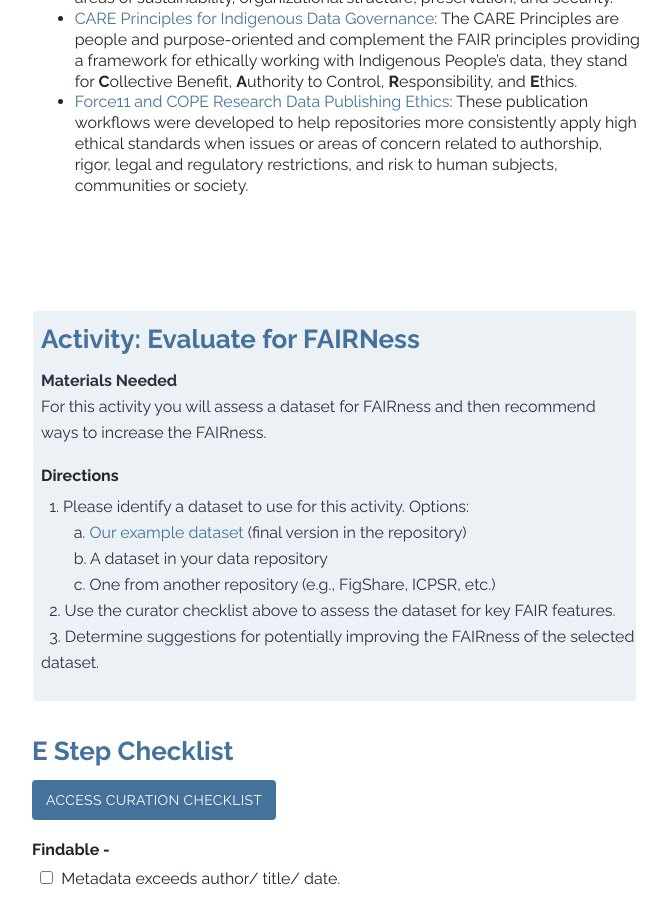
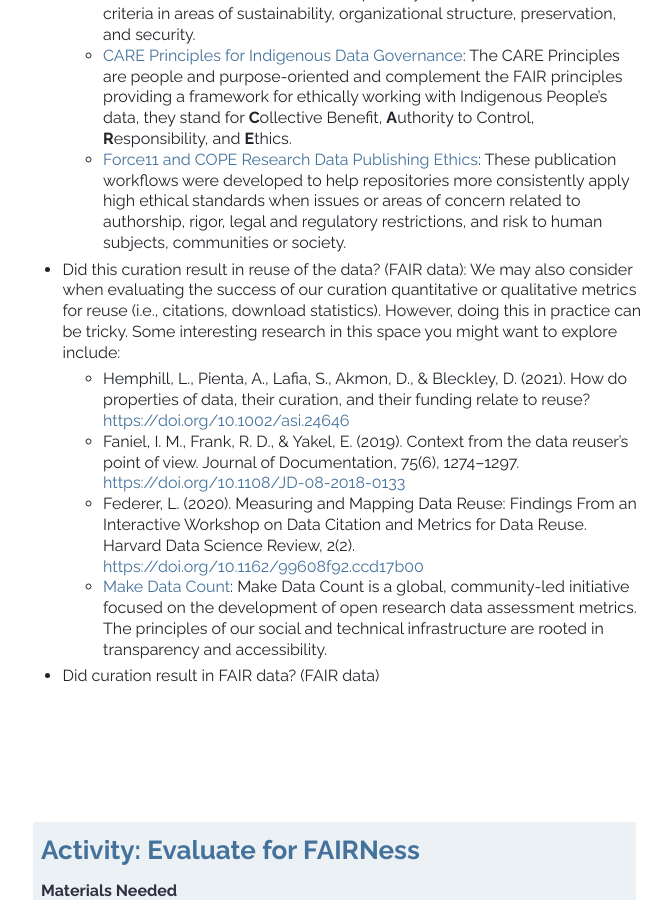
Before and after one commit to DataCurationNetwork/CURATED, a Jekyll site: the page built from _modules/module-e.md, in a window 1280 px wide and 900 px high, scrolled down 3302 px. Shown: the whole window, without its empty margins (143-814 px from the left). Built offline with Jekyll 4.4.1, drawn with Linux system fonts in a browser that asks for light colours.

Commit message:
Update module-e.md

```diff
--- a/_modules/module-e.md
+++ b/_modules/module-e.md
@@ -157,6 +157,7 @@ The diagram below shows the relationship and key considerations between the cura
 
 <h2>&nbsp;E Step Actions</h2>
 <p>
+  <ul style=" padding-top: 1%; padding-bottom: 1%;padding-left: 5%;">
   As we consider each stakeholder connection, ask yourself:
   <li> Did curation result in stronger relationships with the depositor? (Researcher / Curator)
   <ul style=" padding-top: 1%; padding-bottom: 1%;padding-left: 7%;">
@@ -201,7 +202,20 @@ In spring 2021, we surveyed 568 researchers who had recently deposited data into
     <li><a href="https://www.gida-global.org/care" tatget = "_blank">CARE Principles for Indigenous Data Governance</a>: The CARE Principles are people and purpose-oriented and complement the FAIR principles providing a framework for ethically working with Indigenous People’s data, they stand for <b>C</b>ollective Benefit, <b>A</b>uthority to Control, <b>R</b>esponsibility, and <b>E</b>thics.</li>
     <li><a href="https://www.force11.org/group/research-data-publishing-ethics" tatget = "_blank">Force11 and COPE Research Data Publishing Ethics</a>: These publication workflows were developed to help repositories more consistently apply high ethical standards when issues or areas of concern related to authorship, rigor, legal and regulatory restrictions, and risk to human subjects, communities or society. </li>
   </ul>
+  <li>Did this curation result in reuse of the data? (FAIR data): We may also consider when evaluating the success of our curation quantitative or qualitative metrics for reuse (i.e., citations, download statistics). However, doing this in practice can be tricky. Some interesting research in this space you might want to explore include:
+     <ul style=" padding-top: 1%; padding-bottom: 1%;padding-left: 7%;">
+      <li>Hemphill, L., Pienta, A., Lafia, S., Akmon, D., & Bleckley, D. (2021). How do properties of data, their curation, and their funding relate to reuse? <a href="https://doi.org/10.1002/asi.24646" tatget = "_blank">https://doi.org/10.1002/asi.24646</a></li>
+      <li>Faniel, I. M., Frank, R. D., & Yakel, E. (2019). Context from the data reuser’s point of view. Journal of Documentation, 75(6), 1274–1297. <a href="https://doi.org/10.1108/JD-08-2018-0133" tatget = "_blank">https://doi.org/10.1108/JD-08-2018-0133</a></li>
+      <li>Federer, L. (2020). Measuring and Mapping Data Reuse: Findings From an Interactive Workshop on Data Citation and Metrics for Data Reuse. Harvard Data Science Review, 2(2). <a href="https://doi.org/10.1162/99608f92.ccd17b00" tatget = "_blank">https://doi.org/10.1162/99608f92.ccd17b00</a></li>
+      <li><a href="https://makedatacount.org/" tatget = "_blank">Make Data Count</a>: Make Data Count is a global, community-led initiative focused on the development of open research data assessment metrics. The principles of our social and technical infrastructure are rooted in transparency and accessibility.</li>
+    </ul> </li>
+
+<li>Did curation result in FAIR data? (FAIR data)</li>
+
+
 </li>
+</p>
+</ul>
 <p>
 
 <br>
```
